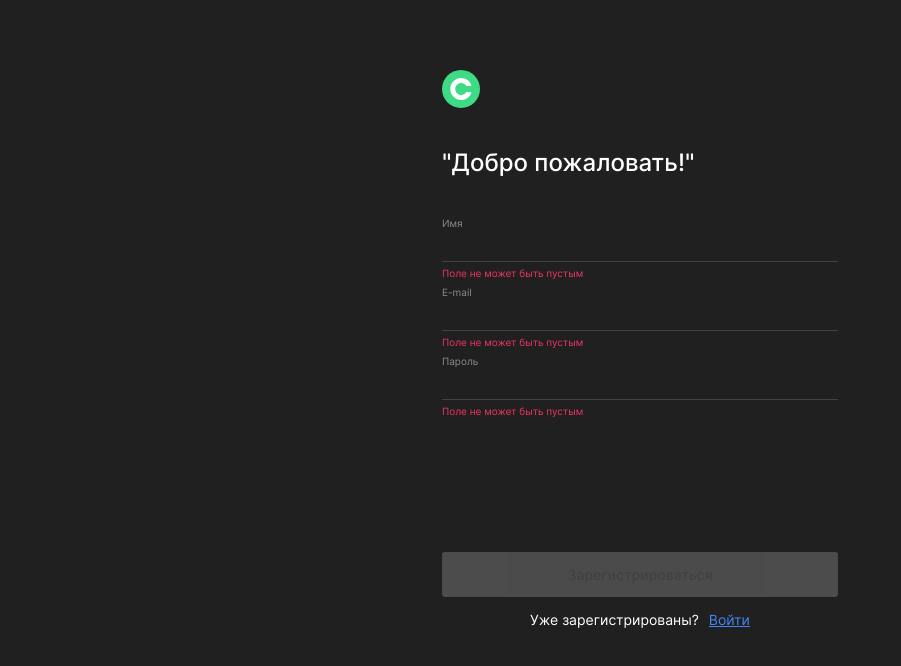
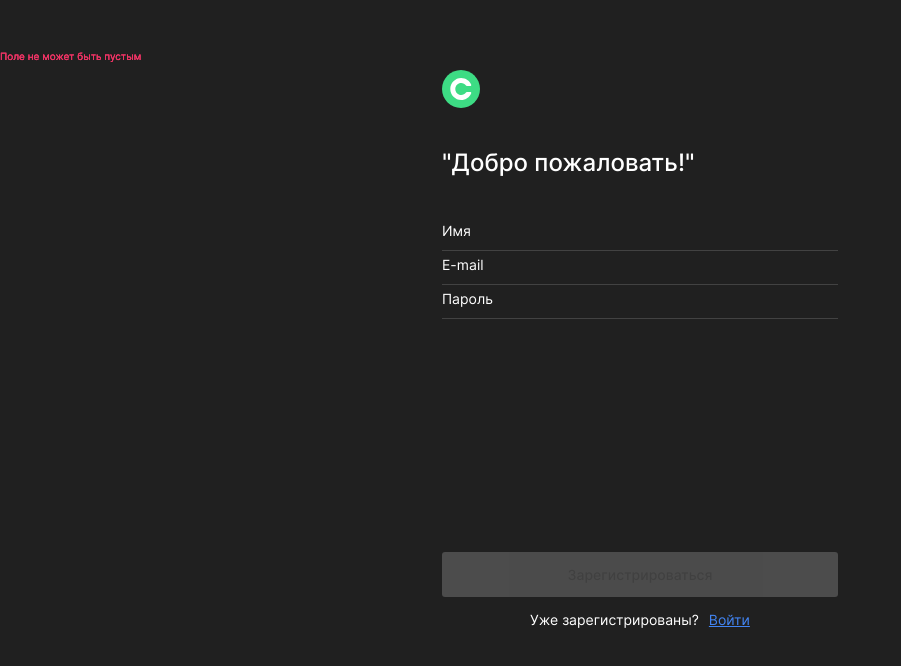
Before and after one commit to mormolad/movies-explorer-frontend, a React (Create React App) app: page /signup in a window 1280 px wide. Shown: the top 666 px of the page, without its empty margins (0-901 px from the left). Built offline with nearby package versions, Linux system fonts and the light colour scheme.

Commit message:
profil in process

```diff
--- a/src/components/App/App.jsx
+++ b/src/components/App/App.jsx
@@ -27,6 +27,7 @@ function App() {
   const [bedInternet, setBedInternet] = useState(false);
   const [isLoading, setIsLoading] = useState(true);
   const isSize = useResize();
+  const [isLoadingInfoUser, setIsLoadingInfoUser] = useState(false);
   const [parametrsForView, setParametrsForView] = useState(
     DEVICE_PARAMS.desktop
   );
@@ -69,13 +70,18 @@ function App() {
         console.log(err);
       });
   }
-
+  //редактировать профиль
   function handleSubmitEditProfile({ name, email }) {
+    setIsLoadingInfoUser(true);
     return editProfile(name, email)
       .then((res) => {
-        localStorage.setItem('user', res.message);
+        localStorage.setItem('user', JSON.stringify({ name, email }));
       })
-      .catch((err) => console.log(err));
+      .catch((err) => {
+        setRequestError(err);
+        console.log(err);
+      })
+      .finally(() => setIsLoadingInfoUser(false));
   }
 
   useEffect(() => {
@@ -91,7 +97,7 @@ function App() {
       });
     }
   }, [loggedIn]);
-
+  //наполнение localStorage с обоих API
   function getData() {
     setIsLoading(true);
     getCards()
@@ -210,6 +216,7 @@ function App() {
                 requestError={requestError}
                 setRequestError={setRequestError}
                 isLoading={isLoading}
+                isLoadingInfoUser={isLoadingInfoUser}
               />
             }
           />
--- a/src/components/Form/Form.css
+++ b/src/components/Form/Form.css
@@ -3,6 +3,44 @@
   flex-direction: column;
   min-height: 380px;
   width: 100%;
+}
+
+.form__field_profile {
+  display: flex;
+  justify-content: space-between;
+  color: #fff;
+  margin: 0;
+  padding: 5px 0 10px 0;
+  width: 100%;
+  font-style: normal;
+  font-weight: 400;
+  font-size: 14px;
+  line-height: 17px;
+  background-color: #202020;
+  border: none;
+  border-bottom: 1px solid #424242;
+  outline: none;
+}
+
+.form__field_profile:focus-within {
+  border: none;
+  border-bottom: 1px solid #3456f3;
+}
+
+.form__field_email {
+  border: none;
+}
+
+.form__input_profile {
+  color: #ffffff;
+  background-color: #202020;
+  border: none;
+  text-align: end;
+}
+
+.form__input_profile:focus {
+  outline: none;
+  border: none;
 }
 
 .form__conteiner-button {
--- a/src/components/Form/Form.jsx
+++ b/src/components/Form/Form.jsx
@@ -1,10 +1,16 @@
 import React from 'react';
 import './Form.css';
-import { useLocation } from 'react-router';
-function Form({ fields, buttonText, onSubmit, isValid, requestError }) {
+function Form({
+  fields,
+  buttonText,
+  onSubmit,
+  isValid,
+  requestError,
+  modifierCSS,
+}) {
   let valuesForm = {};
-  const location = useLocation();
-  fields.map((item) => (valuesForm[item.type] = item.valueInput));
+
+  fields.forEach((item) => (valuesForm[item.name] = item.valueInput));
 
   function handleSubmit(e) {
     e.preventDefault();
@@ -14,12 +20,15 @@ function Form({ fields, buttonText, onSubmit, isValid, requestError }) {
   return (
     <>
       <form className="form" onSubmit={handleSubmit}>
-        {fields.map((item, i, arr) => (
-          <label className="form__field" key={item.name}>
+        {fields.map((item) => (
+          <label
+            className={true ? 'form__field_profile' : 'form__field'} //!!!!!!!!!!!!!!
+            key={item.name}
+          >
             {item.title}
             <input
               name={item.name}
-              className="form__input"
+              className={true ? 'form__input_profile' : 'form__input'}
               id={item.id}
               type={item.type}
               onChange={item.onChange}
--- a/src/components/InfoUser/InfoUser.css
+++ b/src/components/InfoUser/InfoUser.css
@@ -21,6 +21,7 @@
   border-bottom: 1px solid #424242;
   outline: none;
 }
+
 .info-user__field_email {
   border: none;
 }
--- a/src/components/Profile/Profile.js
+++ b/src/components/Profile/Profile.js
@@ -4,8 +4,9 @@ import Form from '../Form/Form.jsx';
 import { EMAIL_REGEXP } from '../../constants/regexp';
 import './Profile.css';
 import InfoUser from '../InfoUser/InfoUser.jsx';
+import Preloader from '../Preloader/Preloader.jsx';
 
-function Profile({ onSubmit, requestError }) {
+function Profile({ onSubmit, requestError, isLoadingInfoUser, handleExit }) {
   const [name, setName] = React.useState(
     JSON.parse(localStorage.getItem('user')).name
   );
@@ -46,19 +47,26 @@ function Profile({ onSubmit, requestError }) {
   const blurHandlerEmail = (e) => {
     setEmailDitry(true);
   };
-  console.log(isEdit);
+
+  const handleSubmit = (valuesForm) => {
+    setIsEdit(false);
+    onSubmit(valuesForm);
+  };
+
   return (
     <>
-      <Header theme="black" isLoggedIn={true} />
+      <Header theme="black" isLoggedIn={true} />{' '}
       <section className="profile">
         <h3 className="profile__title">
           Привет, {JSON.parse(localStorage.getItem('user')).name}!
-        </h3>
-        {isEdit ? (
+        </h3>{' '}
+        {isLoadingInfoUser ? (
+          <Preloader />
+        ) : isEdit ? (
           <Form
             fields={[
               {
-                title: 'name',
+                title: 'Имя',
                 type: 'text',
                 name: 'name',
                 id: 'profile-field-name',
@@ -69,7 +77,7 @@ function Profile({ onSubmit, requestError }) {
                 inputError: nameError,
               },
               {
-                title: 'email',
+                title: 'E-mail',
                 type: 'email',
                 name: 'email',
                 id: 'profiled-field-email',
@@ -81,7 +89,7 @@ function Profile({ onSubmit, requestError }) {
               },
             ]}
             buttonText={'Сохранить'}
-            onSubmit={onSubmit}
+            onSubmit={handleSubmit}
             isValid={formValid}
             requestError={requestError}
           />
@@ -92,9 +100,12 @@ function Profile({ onSubmit, requestError }) {
             buttonText="Редактировать"
             onSubmit={setIsEdit}
           />
-        )}
-        <button className="profile__logout">Выйти из аккаунта</button>
-      </section>
+        )}{' '}
+        <button className="profile__logout" onClick={handleExit}>
+          {' '}
+          Выйти из аккаунта{' '}
+        </button>{' '}
+      </section>{' '}
     </>
   );
 }
--- a/src/utils/myAPIMovies.js
+++ b/src/utils/myAPIMovies.js
@@ -36,17 +36,17 @@ export const deleteMovies = (id) => {
 };
 
 export const editProfile = (name, email) => {
+  console.log(name, email);
   return fetch(`${URL_MY_API}/users/me`, {
-    method: 'patch',
+    method: 'PATCH',
     headers: {
       Accept: 'application/json',
       'Content-Type': 'application/json',
       Authorization: `Bearer ${localStorage.getItem('jwt')}`,
     },
-    body: JSON.stringify(name, email),
+    body: JSON.stringify({ name, email }),
   })
     .then((res) => {
-      console.log(res);
       checkResponse(res);
     })
     .catch((err) => console.log(err));
@@ -54,7 +54,7 @@ export const editProfile = (name, email) => {
 
 export const getUserInfo = () => {
   return fetch(`${URL_MY_API}/users/me`, {
-    method: 'get',
+    method: 'GET',
     headers: {
       Accept: 'application/json',
       'Content-Type': 'application/json',
```
